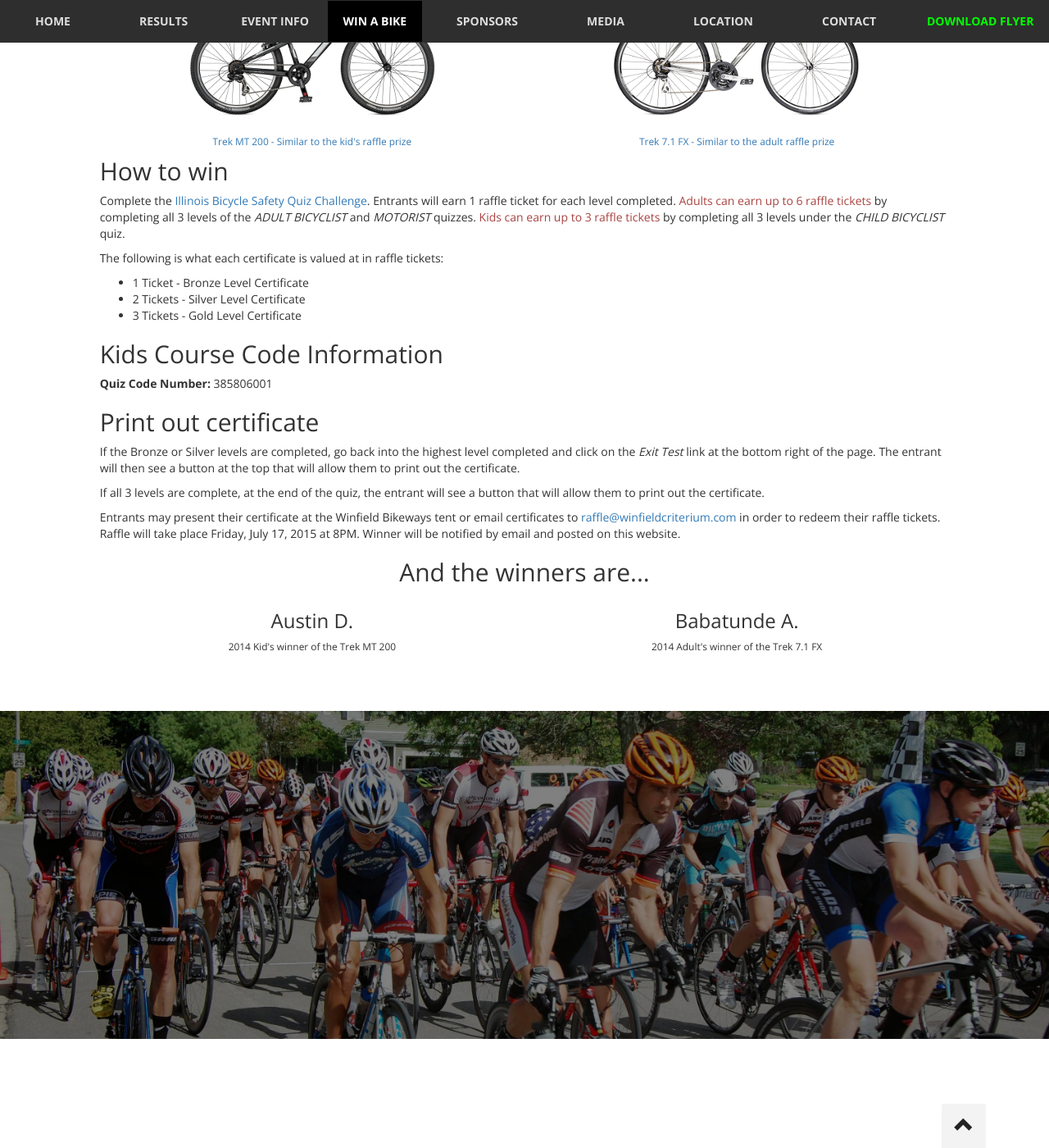
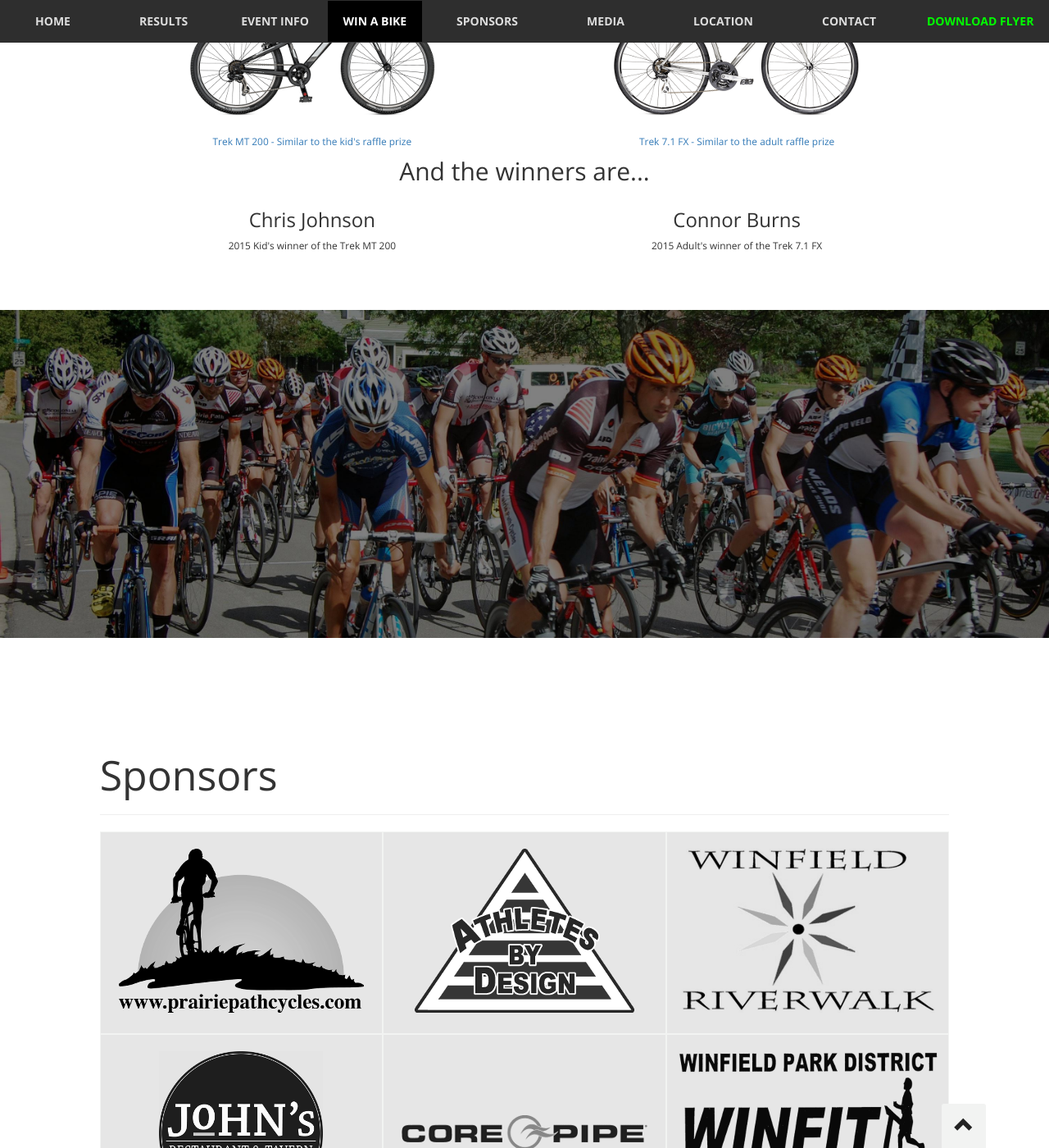
Before and after one commit to winfieldcriterium/winfieldcriterium.github.io, a Jekyll site: the page built from index.html, in a window 1280 px wide and 1400 px high, scrolled down 5508 px. Shown: the whole window at 82% size. Built offline with Jekyll 4.4.1, drawn with Linux system fonts in a browser that asks for light colours; nearby versions of some CDN libraries; Markdown is read by kramdown in place of the engine named in the settings.

Commit message:
raffle winners

```diff
--- a/index.html
+++ b/index.html
@@ -345,6 +345,7 @@
         </a>
       </p>
     </div>
+    <!--
     <h2>How to win</h2>
     <p>
       Complete the <a href="http://www.bikesafetyquiz.com/" target="_blank">Illinois Bicycle Safety Quiz Challenge</a>.
@@ -386,14 +387,15 @@
       July 17, 2015 at 8PM. Winner will be notified by email and posted on this
       website.
     </p>
+    -->
     <h2 class="text-center">And the winners are...</h2>
     <div class="col-sm-6">
-      <h3 class="text-center">Austin D.</h3>
-      <p class="text-center small">2014 Kid's winner of the Trek MT 200</p>
+      <h3 class="text-center">Chris Johnson</h3>
+      <p class="text-center small">2015 Kid's winner of the Trek MT 200</p>
     </div>
     <div class="col-sm-6">
-      <h3 class="text-center">Babatunde A.</h3>
-      <p class="text-center small">2014 Adult's winner of the Trek 7.1 FX</p>
+      <h3 class="text-center">Connor Burns</h3>
+      <p class="text-center small">2015 Adult's winner of the Trek 7.1 FX</p>
     </div>
   </div>
 </div>
```
